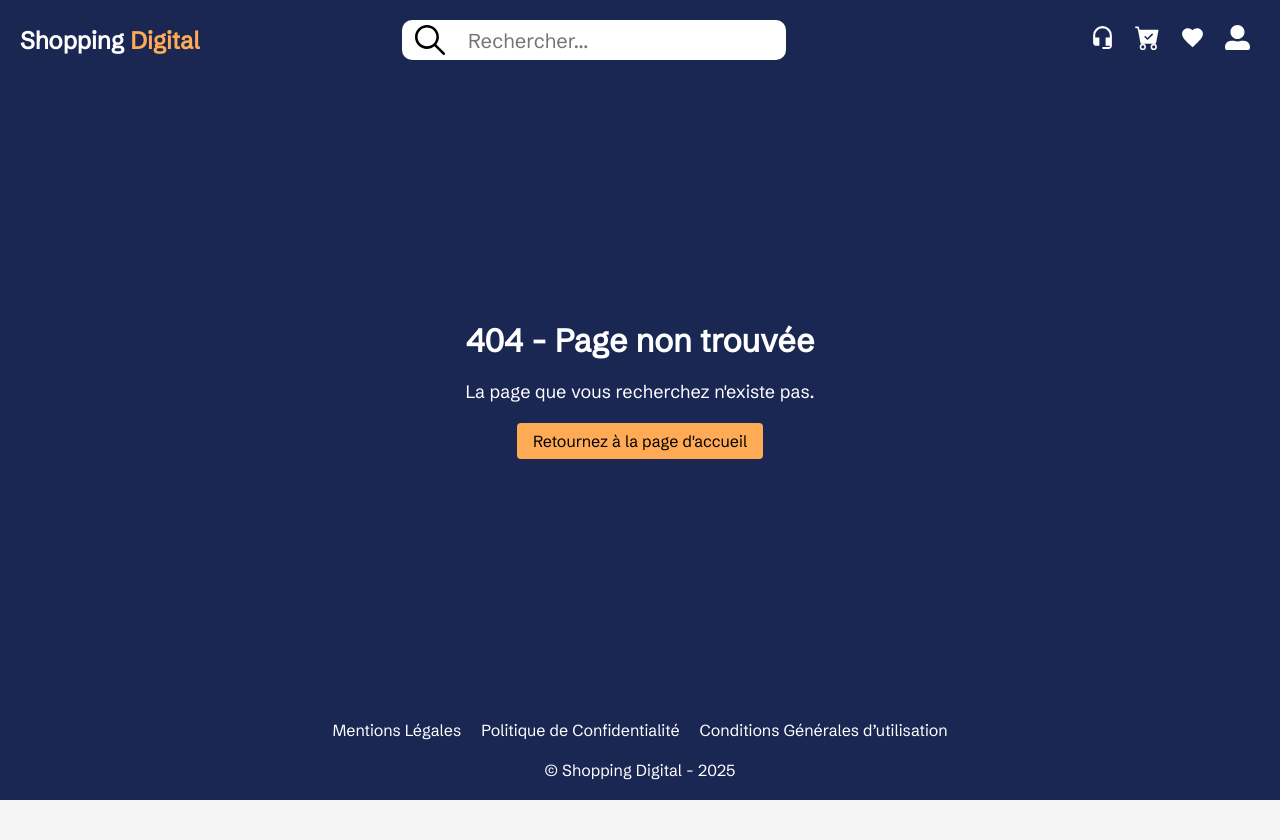
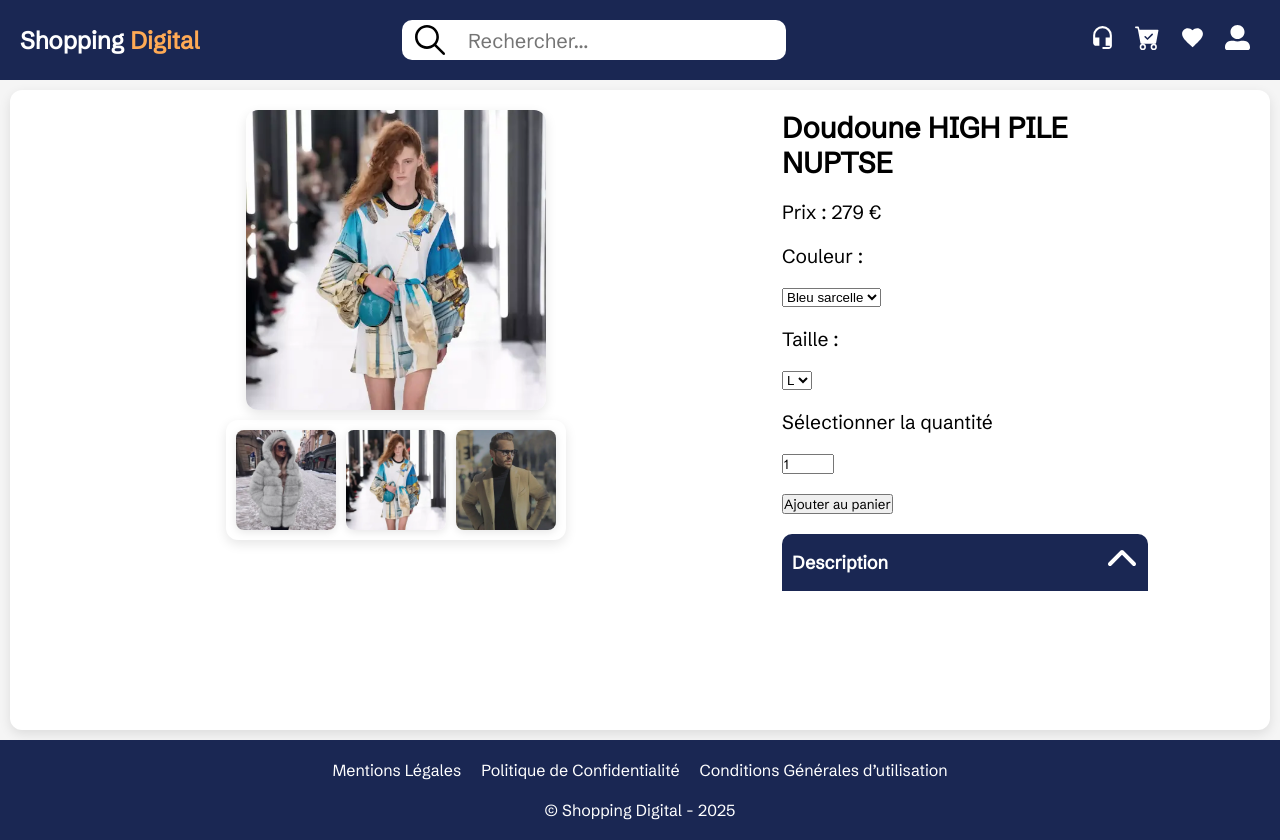
Before and after one commit to djerbiano/shopping-digital-v2, a Next.js app: page /produits/1 in a window 1280 px wide. Before the commit this address had no page. Before the commit the page ends 800 px from the top, so only its background shows below. Built offline with nearby package versions, Linux system fonts and the light colour scheme.

Commit message:
create singleProduct page

```diff
--- /dev/null
+++ b/app/_Components/clientSide/Collapse.jsx
@@ -0,0 +1,31 @@
+"use client";
+import { useState } from "react";
+import styles from "../../page.module.css";
+import { FaChevronDown, FaChevronUp } from "react-icons/fa6";
+
+function Collapse({ title, data }) {
+  const [isOpen, setIsOpen] = useState(false);
+  const [collapseIcone, setCollapseIcone] = useState(false);
+  return (
+    <div className={styles.collapse}>
+      <div
+        className={styles.summary}
+        onClick={() => {
+          setCollapseIcone(!collapseIcone);
+          setIsOpen(!isOpen);
+        }}
+      >
+        {title}
+        <span>{collapseIcone ? <FaChevronDown /> : <FaChevronUp />}</span>
+      </div>
+
+      <div className={`${styles.contentWrapper} ${isOpen ? styles.open : ""}`}>
+        <div className={styles.content}>
+          <div>{data && Object.values(data).map((value, index) => <p key={index}>{value}</p>)}</div>
+        </div>
+      </div>
+    </div>
+  );
+}
+
+export default Collapse;
--- a/app/_Components/clientSide/ProductCard.jsx
+++ b/app/_Components/clientSide/ProductCard.jsx
@@ -1,10 +1,12 @@
 "use client";
 import React, { useState } from "react";
+import { useRouter } from "next/navigation";
 import { FaHeart, FaRegHeart, FaShoppingCart } from "react-icons/fa";
 import styles from "../../page.module.css";
 import Image from "next/image";
 
 export default function ProductCard({ title, price, imageUrl, status }) {
+  const router = useRouter();
   const [isFavorite, setIsFavorite] = useState(false);
   const [isHovered, setIsHovered] = useState(false);
 
@@ -41,6 +43,7 @@ export default function ProductCard({ title, price, imageUrl, status }) {
       onMouseEnter={() => setIsHovered(true)}
       onMouseLeave={() => setIsHovered(false)}
       tabIndex={0}
+      onClick={() => router.push(`/produits/${status}`)}
     >
       {status && <span className={`${styles.statusBadge} ${getStatusStyle()}`}>{status.toUpperCase()}</span>}
 
--- a/app/page.module.css
+++ b/app/page.module.css
@@ -541,8 +541,8 @@
   box-shadow: 0px 4px 12px rgba(0, 0, 0, 0.1);
 }
 .displayAllProducts {
- width: 95%;
- margin: 0 auto;
+  width: 95%;
+  margin: 0 auto;
 }
 
 .allProducts {
@@ -553,6 +553,113 @@
 }
 .displayAllProducts article {
   width: calc((100% / 5) - 20px);
+}
+/*single product clicked*/
+.oneProduct {
+  display: flex;
+  gap: 20px;
+  margin: 10px;
+  padding: 20px;
+  min-height: 80vh;
+  background-color: var(--color-tertiary);
+  color: var(--color-foreground);
+  border-radius: 12px;
+  box-shadow: 0px 4px 12px rgba(0, 0, 0, 0.1);
+  overflow: hidden;
+}
+.oneProduct .productImage {
+  display: flex;
+  flex-direction: column;
+  align-items: center;
+  gap: 10px;
+  width: 60%;
+}
+
+.oneProduct .productImage .bannerImage {
+  border-radius: 12px;
+  box-shadow: 0px 4px 12px rgba(0, 0, 0, 0.1);
+  width: 300px;
+  height: 300px;
+  object-fit: cover;
+  object-position: center top;
+}
+.thumbnails {
+  display: flex;
+  justify-content: center;
+  gap: 10px;
+  padding: 10px;
+  border-radius: 12px;
+  box-shadow: 0px 4px 12px rgba(0, 0, 0, 0.1);
+}
+.thumbnails > div {
+  width: 100px;
+  height: 100px;
+  border-radius: 8px;
+  overflow: hidden;
+  box-shadow: 0 2px 8px rgba(0, 0, 0, 0.1);
+  cursor: pointer;
+  flex-shrink: 0;
+}
+.thumbnails > div img {
+  width: 100%;
+  height: 100%;
+  object-fit: cover;
+  object-position: center top;
+}
+.productDetails {
+  display: flex;
+  flex-direction: column;
+  gap: 20px;
+  align-items: flex-start;
+  width: 30%;
+  min-height: 400px;
+  font-size: 1.2rem;
+  margin-bottom: 20px;
+}
+/*collapse*/
+.collapse {
+  width: 100%;
+}
+.summary {
+  position: relative;
+  z-index: 1;
+  list-style: none;
+  font-weight: bold;
+  padding: 10px;
+  border-radius: 10px 10px 0 0;
+  transition: background-color 0.3s ease;
+  background-color: var(--color-secondary);
+  color: var(--color-tertiary);
+  cursor: pointer;
+  font-size: 18px;
+  display: flex;
+  align-items: center;
+  justify-content: space-between;
+}
+.summary svg {
+  font-size: 24px;
+  width: 32px;
+  height: 32px;
+  align-content: center;
+}
+.contentWrapper {
+  overflow: hidden;
+  max-height: 0px;
+  transition: max-height 0.3s ease;
+}
+.collapse .open {
+  max-height: 500px;
+  transition: max-height 1s ease;
+}
+.content {
+  border-radius: 0 0 10px 10px;
+  background-color: var(--color-secondary);
+  color: var(--color-tertiary);
+  font-size: 18px;
+  padding: 10px;
+}
+.content p {
+  margin-bottom: 10px;
 }
 /* footer */
 .footer {
@@ -746,9 +853,7 @@
   .open {
     transform: translateX(0);
   }
- /* .close {
-    transform: translateX(-110%);
-  } */
+
   .inputSearchBarContainer {
     width: 100%;
   }
@@ -818,8 +923,11 @@
   }
 }
 @media (max-width: 576px) {
+  .allProducts {
+    justify-content: space-between;
+  }
   .displayAllProducts article {
-   width: calc((100% / 2) - 20px);
+    width: calc((100% / 2) - 20px);
   }
 }
 @media (max-width: 425px) {
@@ -853,7 +961,7 @@
     font-size: 14px;
     text-align: center;
   }
-    .displayAllProducts article {
-   width: 100%;
+  .displayAllProducts article {
+    width: 100%;
   }
 }
--- /dev/null
+++ b/app/produits/[idProduct]/page.jsx
@@ -0,0 +1,98 @@
+import styles from "../../page.module.css";
+import Image from "next/image";
+import Collapse from "@/app/_Components/clientSide/Collapse";
+
+export default function DisplaySelectedProduct() {
+  const dataContent = {
+    description: {
+      desc1: "Composition : 100% polyester",
+      desc2: "Col : Col doublé",
+      desc3: "Motif / Couleur: Couleur unie",
+    },
+    pictures: {
+      pic1: "/femmes-mode-luxe-manteau-en-fausse-fourrure-a-capu1703393484692.webp",
+      pic2: "/5b888fe3fe83065167bf0400d2001703393847545.webp",
+      pic3: "/nouvelle-collection.webp",
+    },
+    _id: "6587b783f47cf256dd5b7019",
+    title: "Doudoune HIGH PILE NUPTSE",
+    regularPrice: 350,
+    isOnSale: true,
+    salePrice: 279,
+    isTopSeller: true,
+    isNewCollection: true,
+    isLimitedEdition: true,
+    category: "Homme",
+    stock: true,
+    colors: [
+      {
+        color: "Bleu sarcelle",
+        sizes: [
+          {
+            size: "L",
+            quantity: 997,
+            _id: "6587b783f47cf256dd5b701b",
+          },
+        ],
+        _id: "6587b783f47cf256dd5b701a",
+      },
+    ],
+    createdAt: "2023-12-24T04:45:55.800Z",
+    updatedAt: "2024-12-05T04:44:51.259Z",
+    __v: 0,
+  };
+  return (
+    <section className={styles.oneProduct} aria-labelledby="product-title">
+      <div className={styles.productImage}>
+        <Image
+          src={dataContent.pictures.pic2}
+          alt={dataContent.title}
+          width={300}
+          height={300}
+          priority
+          className={styles.bannerImage}
+        />
+
+        <div className={styles.thumbnails}>
+          <div>
+            <Image src={dataContent.pictures.pic1} alt={dataContent.title} width={200} height={200} />
+          </div>
+          <div>
+            <Image src={dataContent.pictures.pic2} alt={dataContent.title} width={200} height={200} />
+          </div>
+          <div>
+            <Image src={dataContent.pictures.pic3} alt={dataContent.title} width={200} height={200} />
+          </div>
+        </div>
+      </div>
+
+      <div className={styles.productDetails}>
+        <h2 id="product-title">{dataContent.title}</h2>
+        <p>Prix : {dataContent.isOnSale ? dataContent.salePrice : dataContent.regularPrice} €</p>
+        <label htmlFor="color-select">Couleur :</label>
+        <select id="color-select">
+          {dataContent.colors.map((color) => (
+            <option key={color._id}>{color.color}</option>
+          ))}
+        </select>
+        <label htmlFor="taille-select">Taille :</label>
+        <select id="taille-select">
+          {dataContent.colors.map((color) => (
+            <option key={color._id}>{color.sizes.map((size) => size.size)}</option>
+          ))}
+        </select>
+        <label htmlFor="quantity-select">Sélectionner la quantité</label>
+        <input
+          type="number"
+          id="quantity-select"
+          min="1"
+          max={dataContent.colors[0].sizes[0].quantity}
+          defaultValue="1"
+        />
+        <button>Ajouter au panier</button>
+
+        <Collapse title="Description" data={dataContent.description} />
+      </div>
+    </section>
+  );
+}
--- a/app/produits/page.jsx
+++ b/app/produits/page.jsx
@@ -21,7 +21,7 @@ export default function Produits() {
   ];
   return (
     <section className={styles.productsFilterContainer} aria-labelledby="tous-les-produits">
-      <h1 id="tous-les-produits">Tous les produits</h1>
+      <h2 id="tous-les-produits">Tous les produits</h2>
       <div className={styles.productsFilterContent}>
         <aside aria-label="Filtres de produits">
           <fieldset>
```
